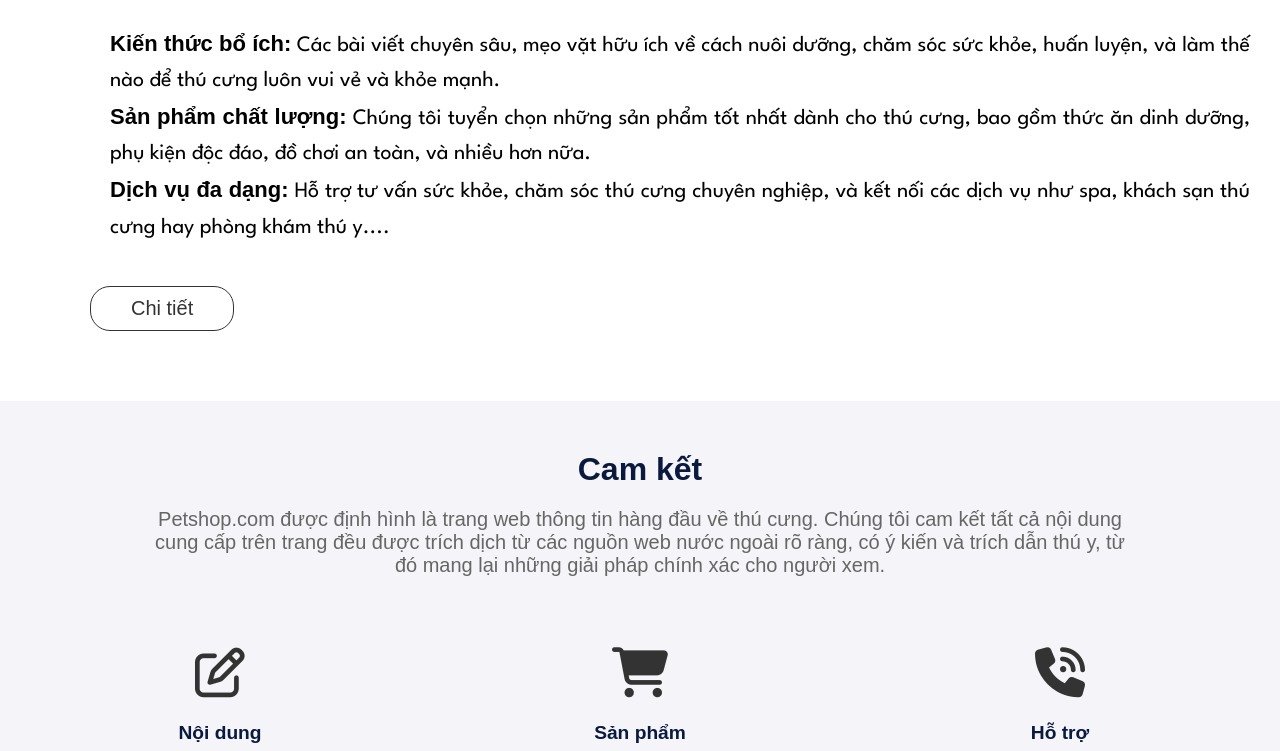
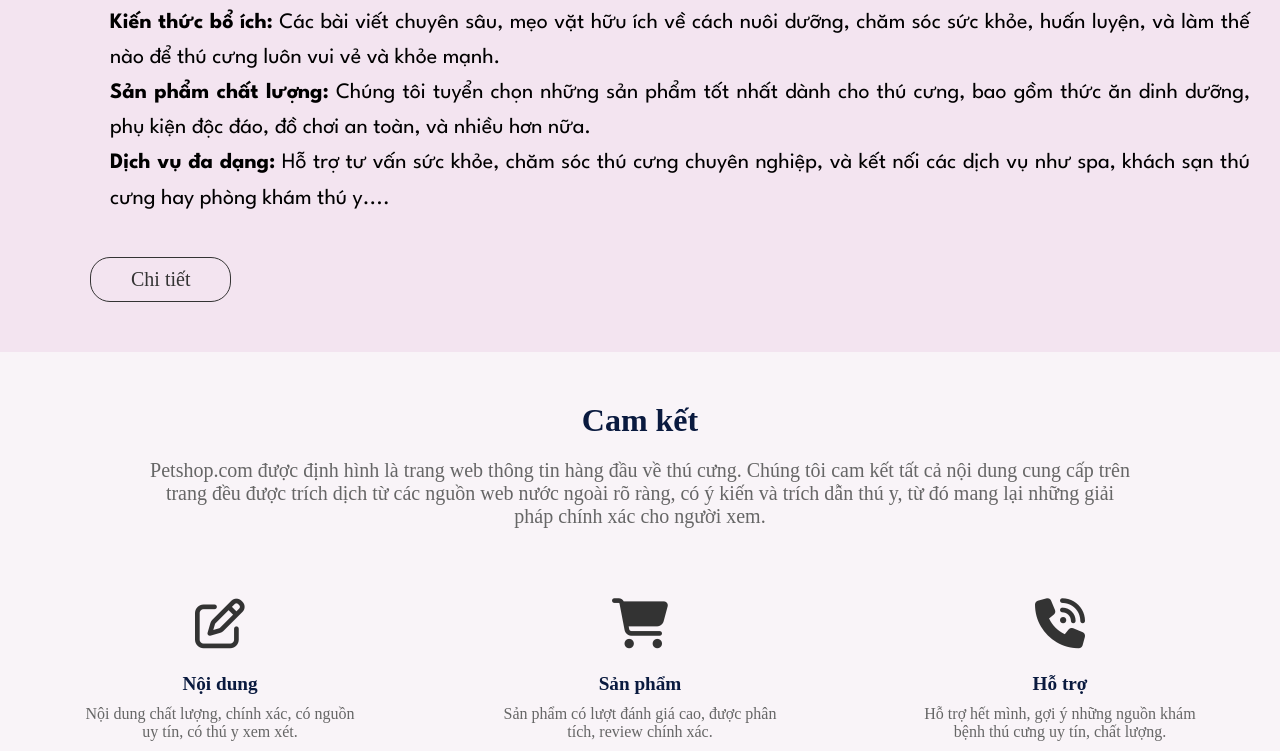
Before and after one commit to tranmanhlinh2004/Do_an_lap_trinh_Web, a plain HTML site: page index.html in a window 1280 px wide. Shown: the part 737-1488 px from the top of the page. Drawn offline with Linux system fonts and the light colour scheme; files that its build step writes are made by us from their sources; a web font is replaced by a local one.

Commit message:
update trang chu

```diff
--- a/index.css
+++ b/index.css
@@ -2,9 +2,11 @@
     margin: 0;
     padding: 0;
     box-sizing: border-box;
-    font-family: Arial, Helvetica, sans-serif;
+
 }
-
+body {
+    background-color: #f3e4f0;
+}
 .Nav {
     position: fixed;
     top: 0;
@@ -157,8 +159,7 @@
 .content {
     width: 100%;
     height: auto;
-    margin: 20px auto;
-    background-color: #fff;
+    margin: 0;
     padding: 30px;
 }
 .title {
@@ -268,7 +269,7 @@
 }
 
 .commitment_body {
-    background-color: #f4f4f9;
+    background-color: #f9f4f8;
     padding: 50px 20px;
 }
 
@@ -462,15 +463,12 @@
     }
 }
 
-
-
-
 .News {
     width: 100%;
     height:400px;
 
 }
-news-title{
+news-title {
     display: flex;
     justify-content: center;
     align-items: center;
--- a/index.html
+++ b/index.html
@@ -12,6 +12,7 @@
     <link rel="stylesheet" href="/FontAwesome/css/all.css">
     <link rel="stylesheet" href="index.css">
     <link rel="stylesheet" href="index.js">
+    <link rel="icon" href="favicon.ico" >
     <title>Petshop - ở đây có thú cưng hơn thế nữa</title>
 </head>
 <body>
```
Also changed, not shown: 1 other file.
